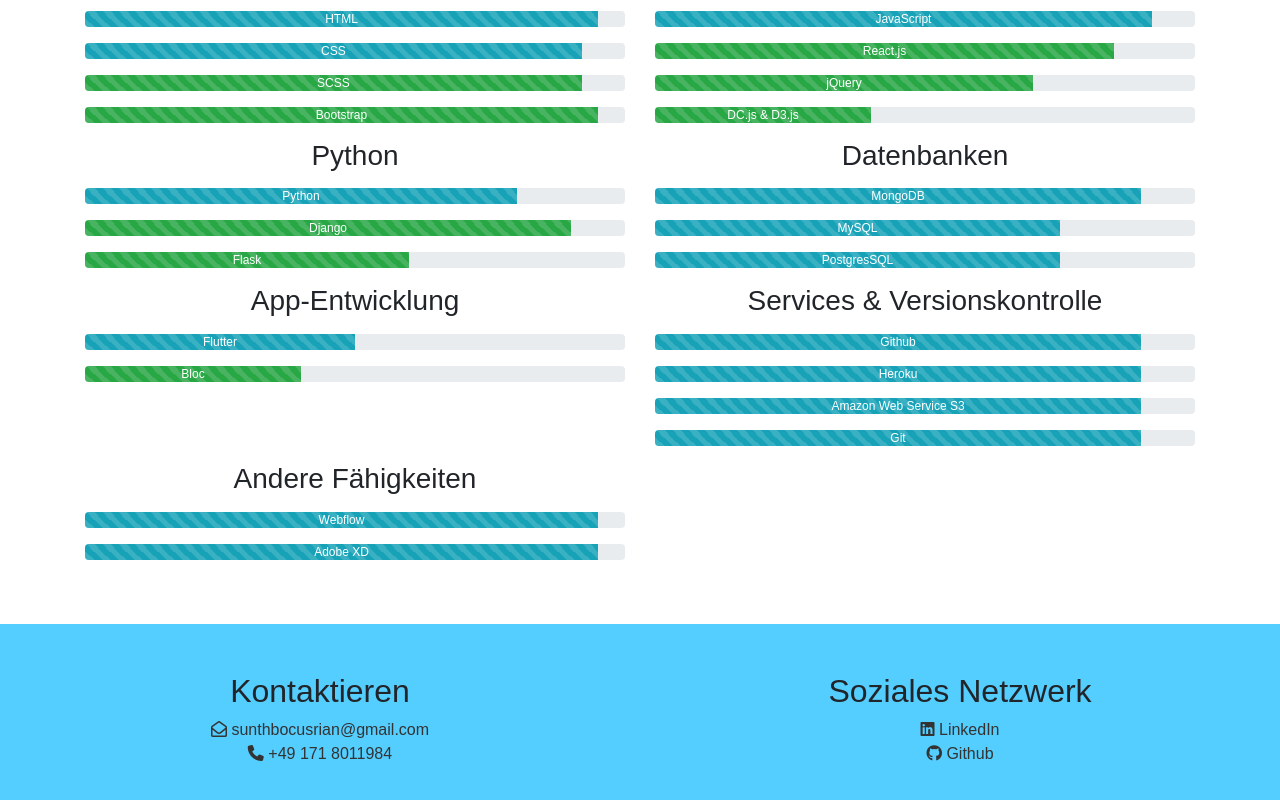
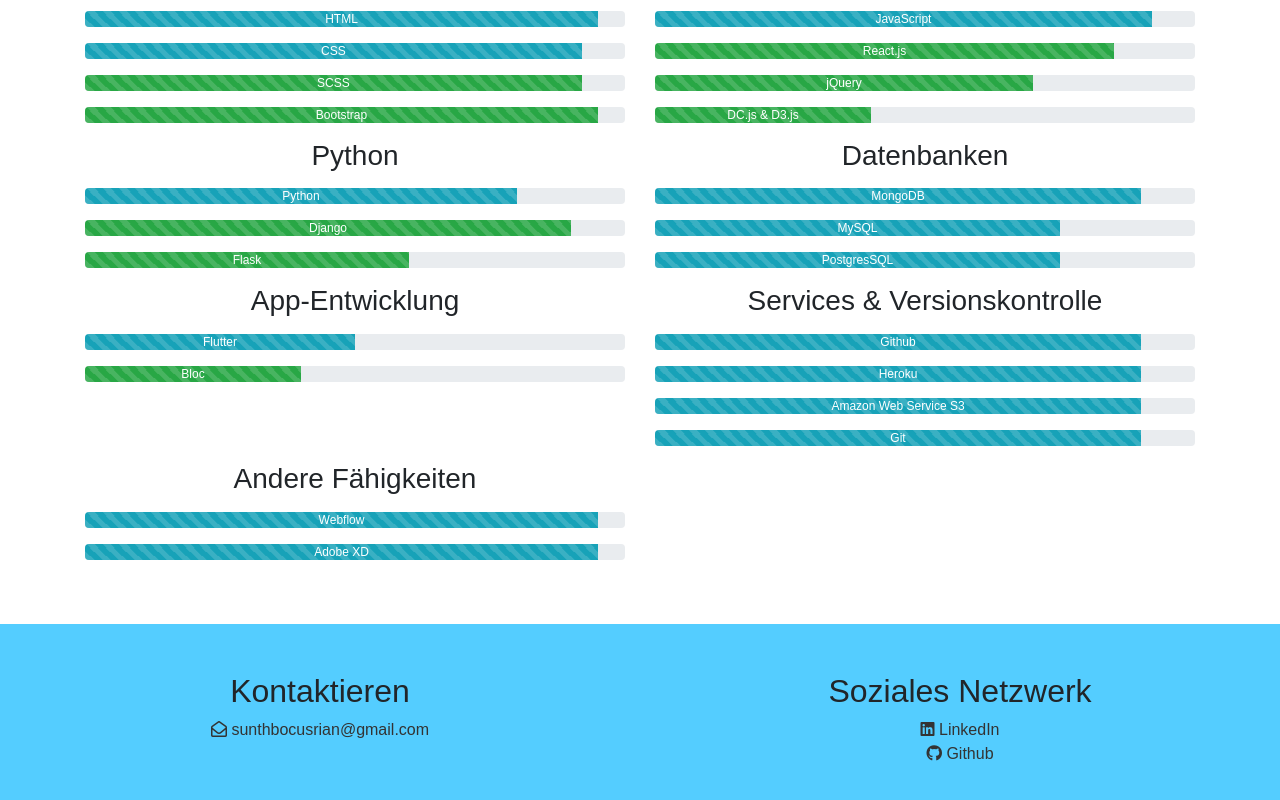
Before and after one commit to Rian1010/Portfolio, a React (Create React App) app in the folder portfolio/: page /Portfolio/de in a window 1280 px wide. Shown: the part 5484-6284 px from the top of the page. Built offline with nearby package versions, Linux system fonts and the light colour scheme.

Commit message:
Adjusts footer

```diff
--- a/portfolio/src/components/Footer.js
+++ b/portfolio/src/components/Footer.js
@@ -12,7 +12,6 @@
                         <h2>Contact Me</h2>
                         <ul className="p-0">
                             <li className="footer-lists"><a className="footer-colour" href="mailto:sunthbocusrian@gmail.com"><i className="far fa-envelope-open"></i> sunthbocusrian@gmail.com</a></li>
-                            <li className="footer-lists"><a className="footer-colour" href="tel:+49 171 8011984"><i className="fas fa-phone"></i> +49 171 8011984</a></li>
                         </ul>
                     </Col>
                     {/*<Col xs={12} md={4}>
--- a/portfolio/src/components/FooterDE.js
+++ b/portfolio/src/components/FooterDE.js
@@ -11,7 +11,6 @@
                         <h2>Kontaktieren</h2>
                         <ul className="p-0">
                             <li className="footer-lists"><a className="footer-colour" href="mailto:sunthbocusrian@gmail.com"><i className="far fa-envelope-open"></i> sunthbocusrian@gmail.com</a></li>
-                            <li className="footer-lists"><a className="footer-colour" href="tel:+49 171 8011984"><i className="fas fa-phone"></i> +49 171 8011984</a></li>
                         </ul>
                     </Col>
                     {/*<Col xs={12} md={4}>
```
